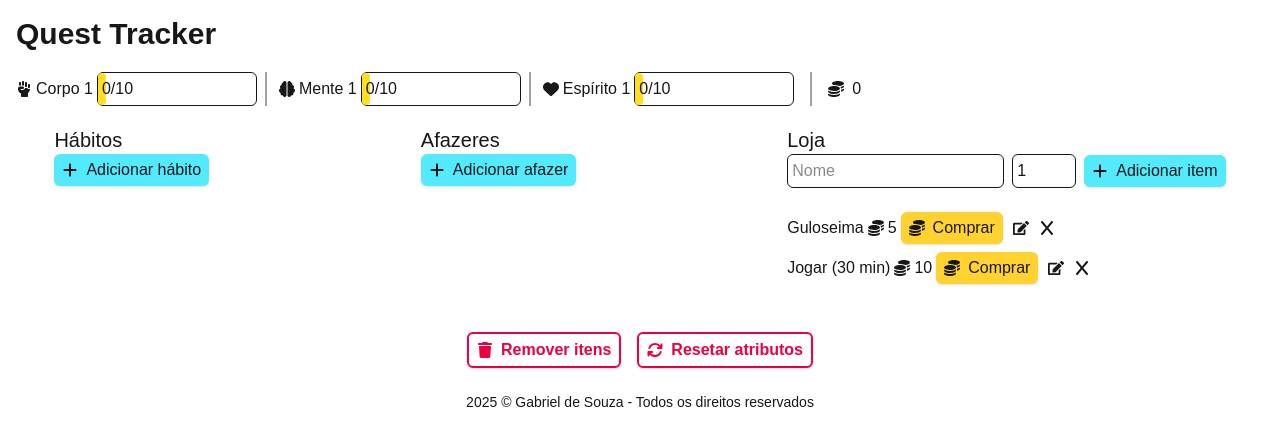
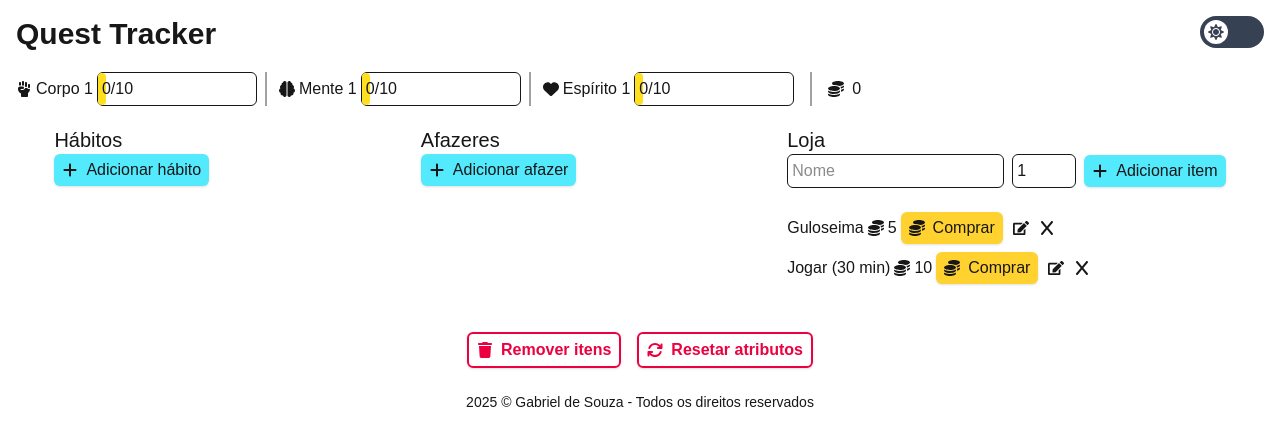
Before and after one commit to gab-souza-martins/gamified-habit-tracker, a Next.js app: page / in a window 1280 px wide. Shown: the top 446 px of the page. Built offline with nearby package versions, Linux system fonts and the light colour scheme.

Commit message:
Adicionado botão de mudar tema, e variável "light-foreground" adicionada em globals.css

```diff
--- /dev/null
+++ b/src/app/Components/Buttons/ThemeToggleBtn.tsx
@@ -0,0 +1,65 @@
+import React from "react";
+import { FaMoon, FaSun } from "react-icons/fa";
+
+const ThemeToggleBtn = () => {
+   const [theme, setTheme] = React.useState<string>("light");
+
+   React.useEffect(() => {
+      const savedTheme = localStorage.getItem("theme");
+      const parsed = savedTheme ? JSON.parse(savedTheme) : "light";
+
+      if (parsed) {
+         setTheme(parsed);
+         document.querySelector("body")?.setAttribute("data-theme", parsed);
+      }
+   }, []);
+
+   const handleThemeChange = (t: string) => {
+      setTheme(t);
+      document.querySelector("body")?.setAttribute("data-theme", t);
+      localStorage.setItem("theme", JSON.stringify(t));
+   };
+
+   const handleToggle = (e: React.ChangeEvent<HTMLInputElement>) => {
+      if (e.target.checked) {
+         handleThemeChange("dark");
+      } else {
+         handleThemeChange("light");
+      }
+   };
+
+   return (
+      <label
+         htmlFor="themeToggle"
+         className="relative cursor-pointer inline-block w-16 h-8 rounded-4xl transition duration-300 ease-in-out"
+         style={{ backgroundColor: "var(--light-foreground)" }}
+      >
+         <span className="hidden">Mudar tema</span>
+         <input
+            aria-label="Mudar tema da página"
+            type="checkbox"
+            id="themeToggle"
+            className="absolute inset-0 appearance-none rounded-4xl
+                       focus-visible:outline-2 focus-visible:outline-gray-500 focus-visible:outline-offset-2"
+            checked={theme === "dark"}
+            onChange={handleToggle}
+         />
+         <div
+            className={`cursor-pointer absolute flex items-center justify-center top-1 left-1 size-6 rounded-full
+                        transition duration-300 ease-in-out text-gray-700  ${
+                           theme === "dark"
+                              ? "translate-x-8 bg-gray-600 text-white"
+                              : "bg-white"
+                        }`}
+         >
+            {theme === "dark" ? (
+               <FaMoon className="mx-auto" />
+            ) : (
+               <FaSun className="mx-auto" />
+            )}
+         </div>
+      </label>
+   );
+};
+
+export default ThemeToggleBtn;
--- a/src/app/globals.css
+++ b/src/app/globals.css
@@ -3,6 +3,7 @@
 :root {
    --background: #ffffff;
    --foreground: #171717;
+   --light-foreground: var(--color-gray-700);
 }
 
 @theme inline {
--- a/src/app/page.tsx
+++ b/src/app/page.tsx
@@ -10,6 +10,7 @@ import AttributeName from "./Types/AttributeNameType";
 import Shop from "./Components/Shop";
 import BuyingError from "./Components/BuyingError";
 import ConfirmBuy from "./Components/ConfirmBuy";
+import ThemeToggleBtn from "./Components/Buttons/ThemeToggleBtn";
 
 const Home = () => {
    const [currentStats, setCurrentStats] = React.useState<Stats>({
@@ -126,8 +127,10 @@ const Home = () => {
          )}
 
          <header className="mb-5">
-            <div className="mb-5">
+            <div className="flex justify-between mb-5">
                <h1 className="text-3xl font-bold">Quest Tracker</h1>
+
+               <ThemeToggleBtn />
             </div>
 
             <UserStats stats={currentStats} />
```
